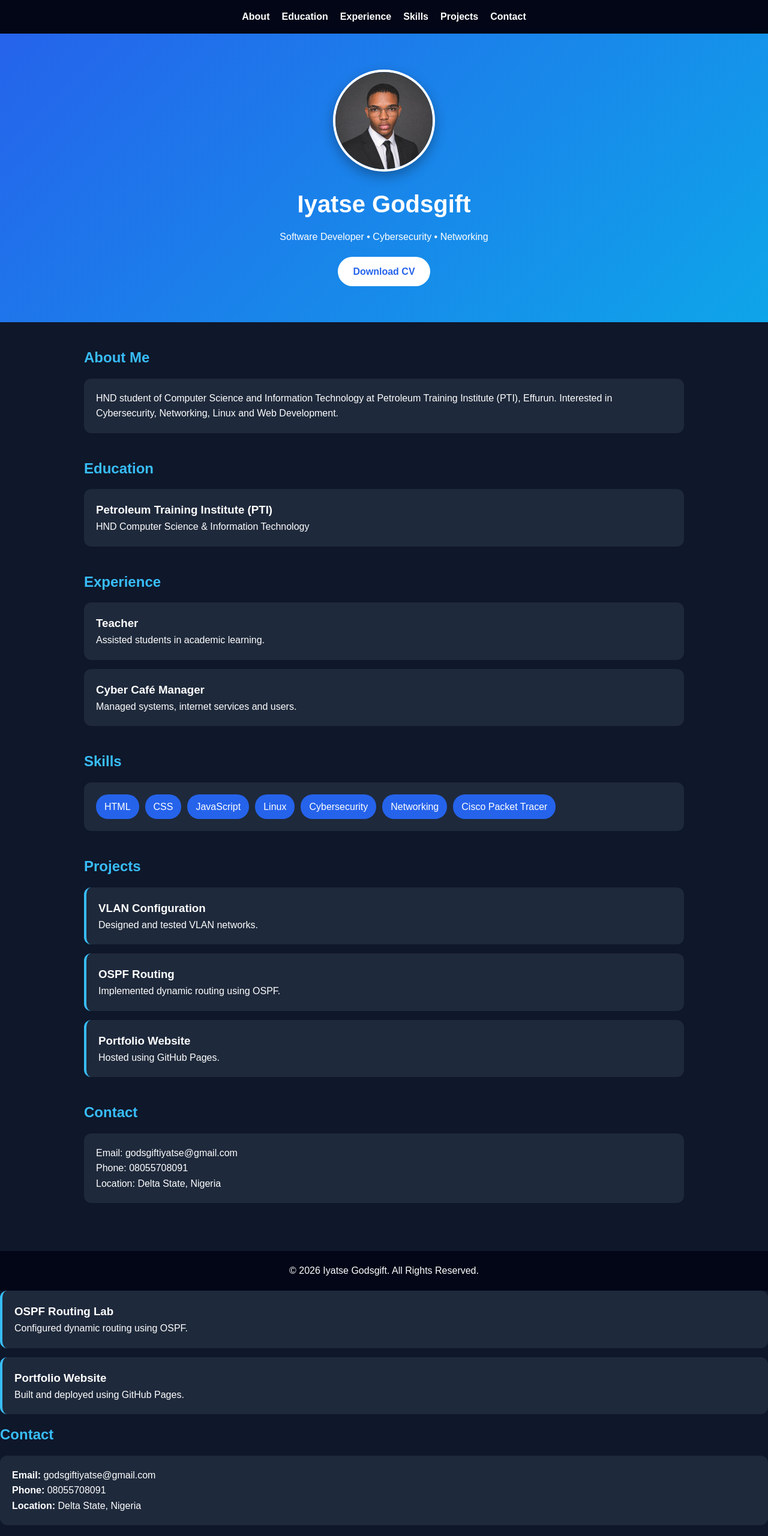
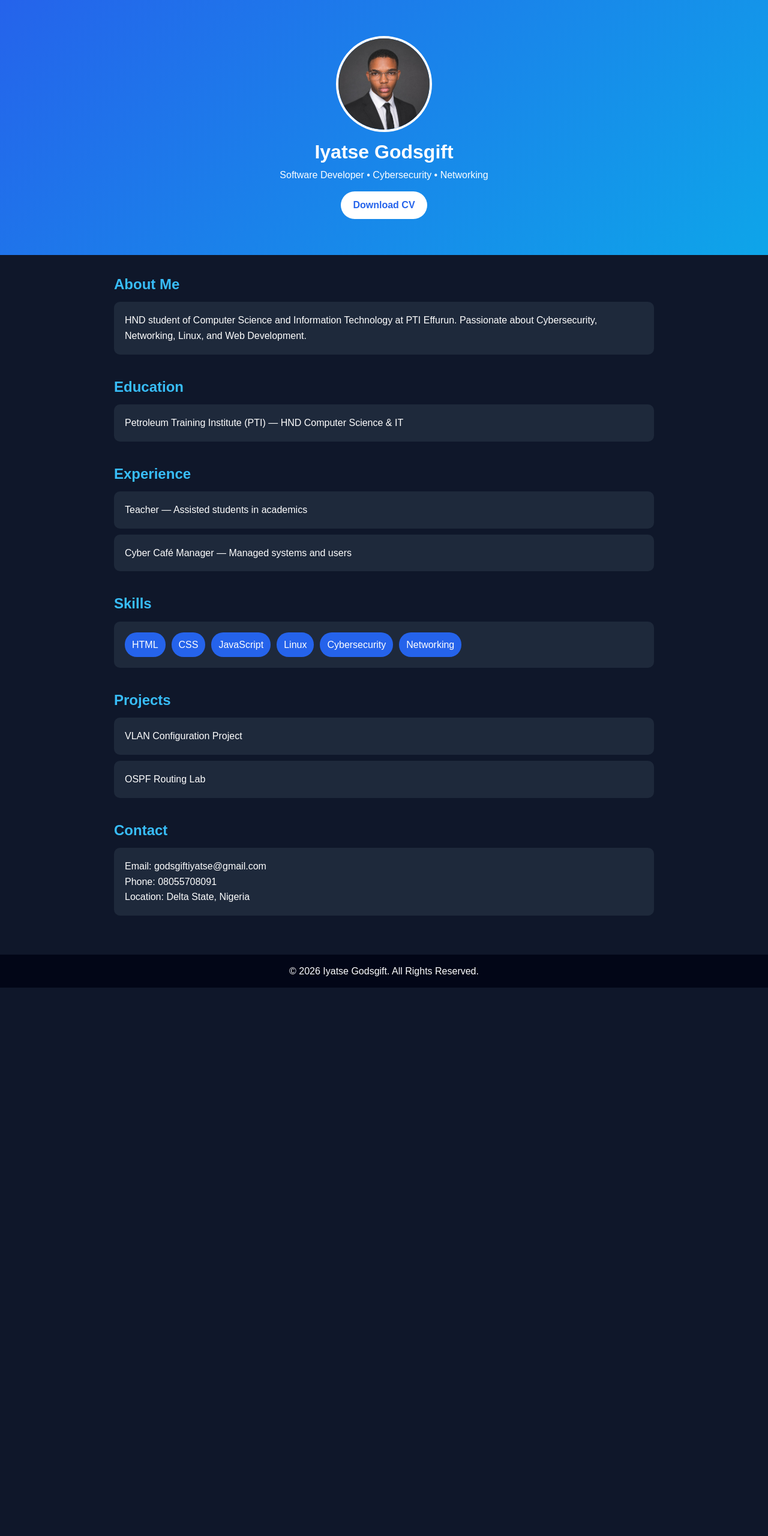
Before and after one commit to godsgiftiyatse-blip/godsgift-portfolio, a plain HTML site: page index.html in a window 1280 px wide. Shown: the top 2560 px of the page at 60% size. After the commit the page ends 1646 px from the top, so only its background shows below. Drawn offline with Linux system fonts and the light colour scheme.

Commit message:
Update index.html

```diff
--- a/index.html
+++ b/index.html
@@ -21,80 +21,55 @@ body{
     line-height:1.6;
 }
 
-/* NAV */
-nav{
-    position:sticky;
-    top:0;
-    background:#020617;
-    display:flex;
-    justify-content:center;
-    gap:20px;
-    padding:15px;
-    z-index:1000;
-}
-
-nav a{
-    color:white;
-    text-decoration:none;
-    font-weight:bold;
-}
-
-nav a:hover{
-    color:#38bdf8;
-}
-
 /* HEADER */
 header{
-    background:linear-gradient(135deg,#2563eb,#0ea5e9);
     text-align:center;
     padding:60px 20px;
+    background:linear-gradient(135deg,#2563eb,#0ea5e9);
 }
 
 .profile-pic{
-    width:170px;
-    height:170px;
+    width:160px;
+    height:160px;
     border-radius:50%;
     object-fit:cover;
     border:4px solid white;
-    box-shadow:0 8px 20px rgba(0,0,0,0.3);
 }
-
-header h1{ font-size:2.5rem; margin-top:15px; }
-
-header p{ margin-top:10px; }
 
 /* BUTTON */
 .btn{
     display:inline-block;
-    margin-top:20px;
-    padding:12px 25px;
+    margin-top:15px;
+    padding:10px 20px;
     background:white;
     color:#2563eb;
+    border-radius:25px;
     text-decoration:none;
-    border-radius:30px;
     font-weight:bold;
 }
 
 /* CONTAINER */
 .container{
     width:90%;
-    max-width:1000px;
+    max-width:900px;
     margin:auto;
-    padding:40px 0;
+    padding:30px 0;
 }
 
-.section{ margin-bottom:40px; }
+.section{
+    margin-bottom:35px;
+}
 
 .section h2{
     color:#38bdf8;
-    margin-bottom:15px;
+    margin-bottom:10px;
 }
 
 .card{
     background:#1e293b;
-    padding:20px;
-    border-radius:12px;
-    margin-bottom:15px;
+    padding:18px;
+    border-radius:10px;
+    margin-bottom:10px;
 }
 
 /* SKILLS */
@@ -106,47 +81,24 @@ header p{ margin-top:10px; }
 
 .skills span{
     background:#2563eb;
-    padding:8px 14px;
+    padding:8px 12px;
     border-radius:20px;
-}
-
-/* PROJECT */
-.project{
-    border-left:4px solid #38bdf8;
 }
 
 /* FOOTER */
 footer{
     text-align:center;
-    padding:20px;
+    padding:15px;
     background:#020617;
 }
+</style>
 
-/* RESPONSIVE */
-@media(max-width:600px){
-    header h1{ font-size:2rem; }
-    .profile-pic{ width:140px; height:140px; }
-}
-</style>
 </head>
 
 <body>
 
-<!-- NAV -->
-<nav>
-    <a href="#about">About</a>
-    <a href="#education">Education</a>
-    <a href="#experience">Experience</a>
-    <a href="#skills">Skills</a>
-    <a href="#projects">Projects</a>
-    <a href="#contact">Contact</a>
-</nav>
-
-<!-- HEADER -->
 <header>
-    <img src="godsgift.jpg" alt="Profile Image"
-         class="profile-pic"
-         onerror="this.src='https://via.placeholder.com/170';">
+    <img src="godsgift.jpg" class="profile-pic" alt="Profile Picture">
 
     <h1>Iyatse Godsgift</h1>
     <p>Software Developer • Cybersecurity • Networking</p>
@@ -156,39 +108,31 @@ footer{
 
 <div class="container">
 
-    <section id="about" class="section">
+    <section class="section">
         <h2>About Me</h2>
         <div class="card">
-            <p>
-                HND student of Computer Science and Information Technology
-                at Petroleum Training Institute (PTI), Effurun.
-                Interested in Cybersecurity, Networking, Linux and Web Development.
-            </p>
+            <p>HND student of Computer Science and Information Technology at PTI Effurun. Passionate about Cybersecurity, Networking, Linux, and Web Development.</p>
         </div>
     </section>
 
-    <section id="education" class="section">
+    <section class="section">
         <h2>Education</h2>
         <div class="card">
-            <h3>Petroleum Training Institute (PTI)</h3>
-            <p>HND Computer Science & Information Technology</p>
+            <p>Petroleum Training Institute (PTI) — HND Computer Science & IT</p>
         </div>
     </section>
 
-    <section id="experience" class="section">
+    <section class="section">
         <h2>Experience</h2>
         <div class="card">
-            <h3>Teacher</h3>
-            <p>Assisted students in academic learning.</p>
+            <p>Teacher — Assisted students in academics</p>
         </div>
-
         <div class="card">
-            <h3>Cyber Café Manager</h3>
-            <p>Managed systems, internet services and users.</p>
+            <p>Cyber Café Manager — Managed systems and users</p>
         </div>
     </section>
 
-    <section id="skills" class="section">
+    <section class="section">
         <h2>Skills</h2>
         <div class="card skills">
             <span>HTML</span>
@@ -197,30 +141,20 @@ footer{
             <span>Linux</span>
             <span>Cybersecurity</span>
             <span>Networking</span>
-            <span>Cisco Packet Tracer</span>
         </div>
     </section>
 
-    <section id="projects" class="section">
+    <section class="section">
         <h2>Projects</h2>
-
-        <div class="card project">
-            <h3>VLAN Configuration</h3>
-            <p>Designed and tested VLAN networks.</p>
+        <div class="card">
+            <p>VLAN Configuration Project</p>
         </div>
-
-        <div class="card project">
-            <h3>OSPF Routing</h3>
-            <p>Implemented dynamic routing using OSPF.</p>
-        </div>
-
-        <div class="card project">
-            <h3>Portfolio Website</h3>
-            <p>Hosted using GitHub Pages.</p>
+        <div class="card">
+            <p>OSPF Routing Lab</p>
         </div>
     </section>
 
-    <section id="contact" class="section">
+    <section class="section">
         <h2>Contact</h2>
         <div class="card">
             <p>Email: godsgiftiyatse@gmail.com</p>
@@ -237,189 +171,3 @@ footer{
 
 </body>
 </html>
-        <div class="card project">
-            <h3>OSPF Routing Lab</h3>
-            <p>Configured dynamic routing using OSPF.</p>
-        </div>
-
-        <div class="card project">
-            <h3>Portfolio Website</h3>
-            <p>Built and deployed using GitHub Pages.</p>
-        </div>
-    </section>
-
-    <section class="section">
-        <h2>Contact</h2>
-
-        <div class="card contact">
-            <p><strong>Email:</strong> godsgiftiyatse@gmail.com</p>
-            <p><strong>Phone:</strong> 08055708091</p>
-            <p><strong>Location:</strong> Delta State, Nigeria</p>
-        </div>
-    </section>
-
-</div>
-
-<footer>
-    © 2026 Iyatse Godsgift. All Rights Reserved.
-</footer>
-
-</body>
-</html>.skills{
-    display:flex;
-    flex-wrap:wrap;
-    gap:10px;
-}
-
-.skills span{
-    background:#2563eb;
-    padding:10px 15px;
-    border-radius:20px;
-}
-
-/* PROJECT */
-.project{
-    border-left:4px solid #38bdf8;
-}
-
-/* CONTACT */
-.contact p{
-    margin-bottom:10px;
-}
-
-/* FOOTER */
-footer{
-    background:#020617;
-    text-align:center;
-    padding:20px;
-    margin-top:30px;
-}
-
-/* RESPONSIVE DESIGN */
-@media (max-width: 600px){
-
-    header h1{
-        font-size:2rem;
-    }
-
-    .profile-pic{
-        width:140px;
-        height:140px;
-    }
-
-    .btn{
-        padding:10px 20px;
-        font-size:0.9rem;
-    }
-}
-
-</style>
-</head>
-
-<body>
-
-<header>
-
-    <img src="godsgift.jpg" alt="Iyatse Godsgift" class="profile-pic">
-
-    <h1>Iyatse Godsgift</h1>
-
-    <p>
-        Software Developer • Cybersecurity Enthusiast • Networking Student
-    </p>
-
-    <a href="CV.pdf" class="btn" download>
-        Download My CV
-    </a>
-
-</header>
-
-<div class="container">
-
-    <section class="section">
-        <h2>About Me</h2>
-        <div class="card">
-            <p>
-                I am an HND student of Computer Science and Information
-                Technology at Petroleum Training Institute (PTI), Effurun,
-                Delta State. I am passionate about Cybersecurity,
-                Networking, Linux Administration, Web Development and
-                Software Engineering.
-            </p>
-        </div>
-    </section>
-
-    <section class="section">
-        <h2>Education</h2>
-        <div class="card">
-            <h3>Petroleum Training Institute (PTI), Effurun</h3>
-            <p>HND Computer Science and Information Technology (Software & Web Development)</p>
-        </div>
-    </section>
-
-    <section class="section">
-        <h2>Experience</h2>
-
-        <div class="card">
-            <h3>Teacher</h3>
-            <p>Assisted students in learning and academic development.</p>
-        </div>
-
-        <div class="card">
-            <h3>Cyber Café Manager</h3>
-            <p>Managed computer systems, internet services, customer support and digital operations.</p>
-        </div>
-    </section>
-
-    <section class="section">
-        <h2>Skills</h2>
-
-        <div class="card skills">
-            <span>HTML</span>
-            <span>CSS</span>
-            <span>JavaScript</span>
-            <span>Linux</span>
-            <span>Cybersecurity</span>
-            <span>Networking</span>
-            <span>C Programming</span>
-            <span>Cisco Packet Tracer</span>
-        </div>
-    </section>
-
-    <section class="section">
-        <h2>Projects</h2>
-
-        <div class="card project">
-            <h3>VLAN Network Configuration</h3>
-            <p>Designed and configured VLANs and inter-VLAN routing.</p>
-        </div>
-
-        <div class="card project">
-            <h3>OSPF Routing Lab</h3>
-            <p>Configured dynamic routing using OSPF.</p>
-        </div>
-
-        <div class="card project">
-            <h3>Portfolio Website</h3>
-            <p>Built and deployed a personal website using GitHub Pages.</p>
-        </div>
-    </section>
-
-    <section class="section">
-        <h2>Contact</h2>
-
-        <div class="card contact">
-            <p><strong>Email:</strong> godsgiftiyatse@gmail.com</p>
-            <p><strong>Phone:</strong> 08055708091</p>
-            <p><strong>Location:</strong> Delta State, Nigeria</p>
-        </div>
-    </section>
-
-</div>
-
-<footer>
-    © 2026 Iyatse Godsgift. All Rights Reserved.
-</footer>
-
-</body>
-</html>
```
